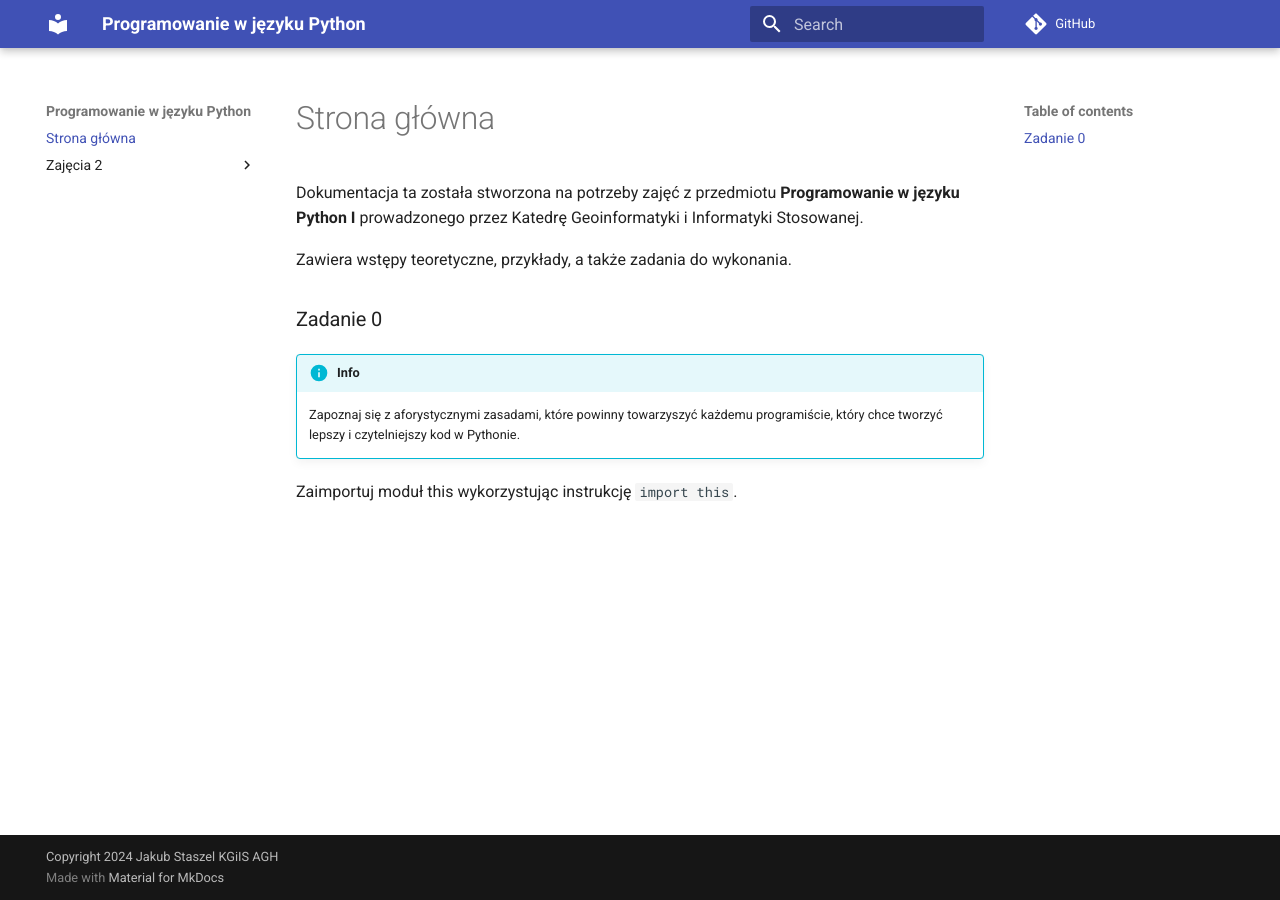
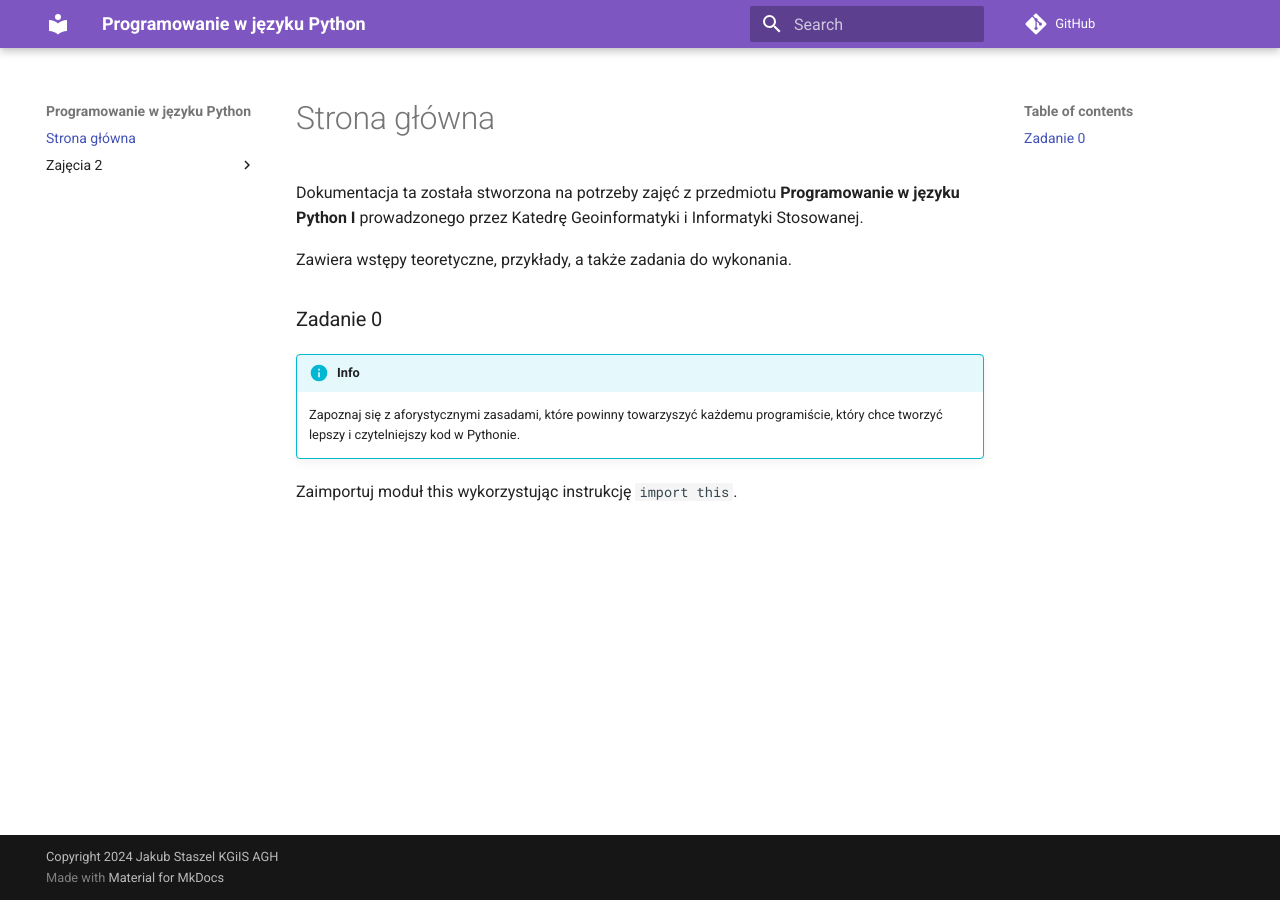
Before and after one commit to emiliaroman/python-1-starter, an MkDocs documentation site: the page built from docs/index.md, in a window 1280 px wide. Built offline with MkDocs 1.6.1 and Material for MkDocs 9.7.7, drawn with Linux system fonts in a browser that asks for light colours; comment, search, counter and statistics services are not loaded.

Commit message:
Update theme

```diff
--- a/mkdocs.yml
+++ b/mkdocs.yml
@@ -7,6 +7,10 @@ language: pl
 
 theme:
   name: material
+  palette:
+    scheme: dracula
+    primary: deep purple
+    accent: deep purple
 
 markdown_extensions:
   - admonition
```
